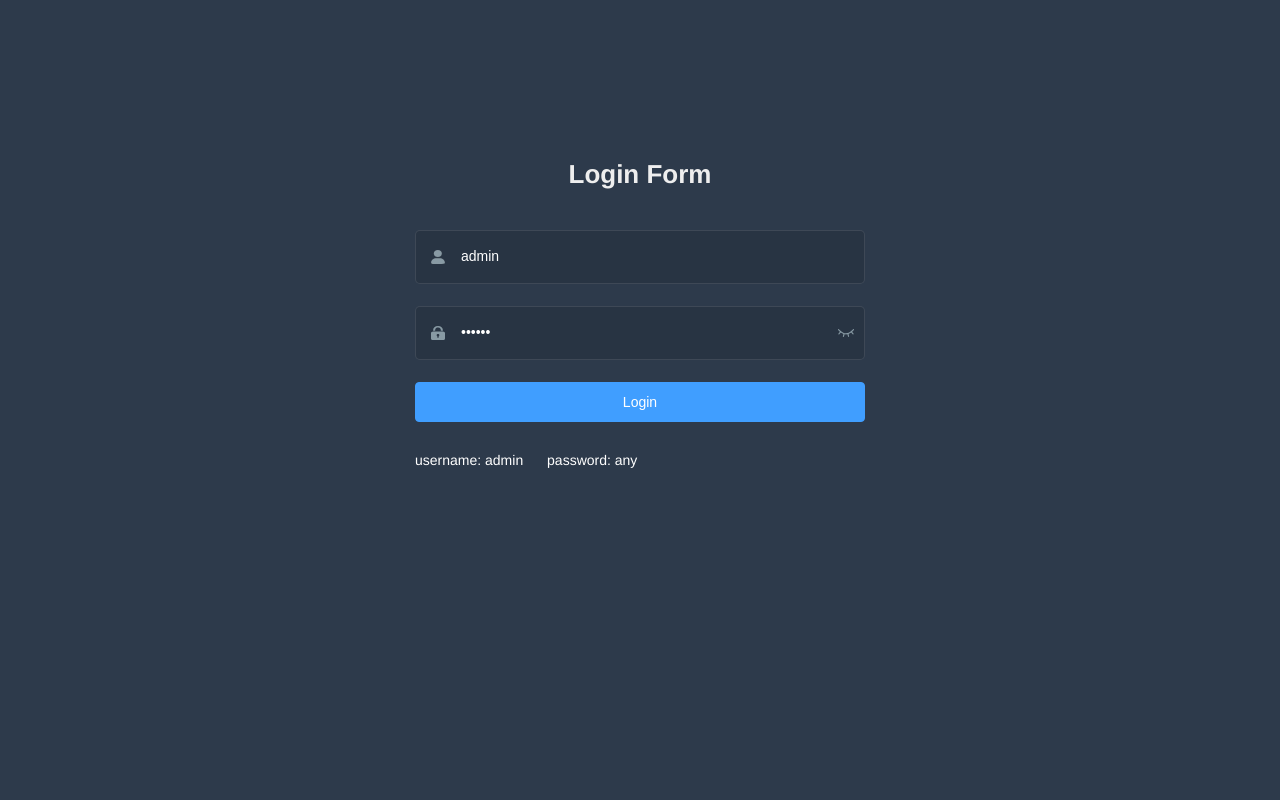
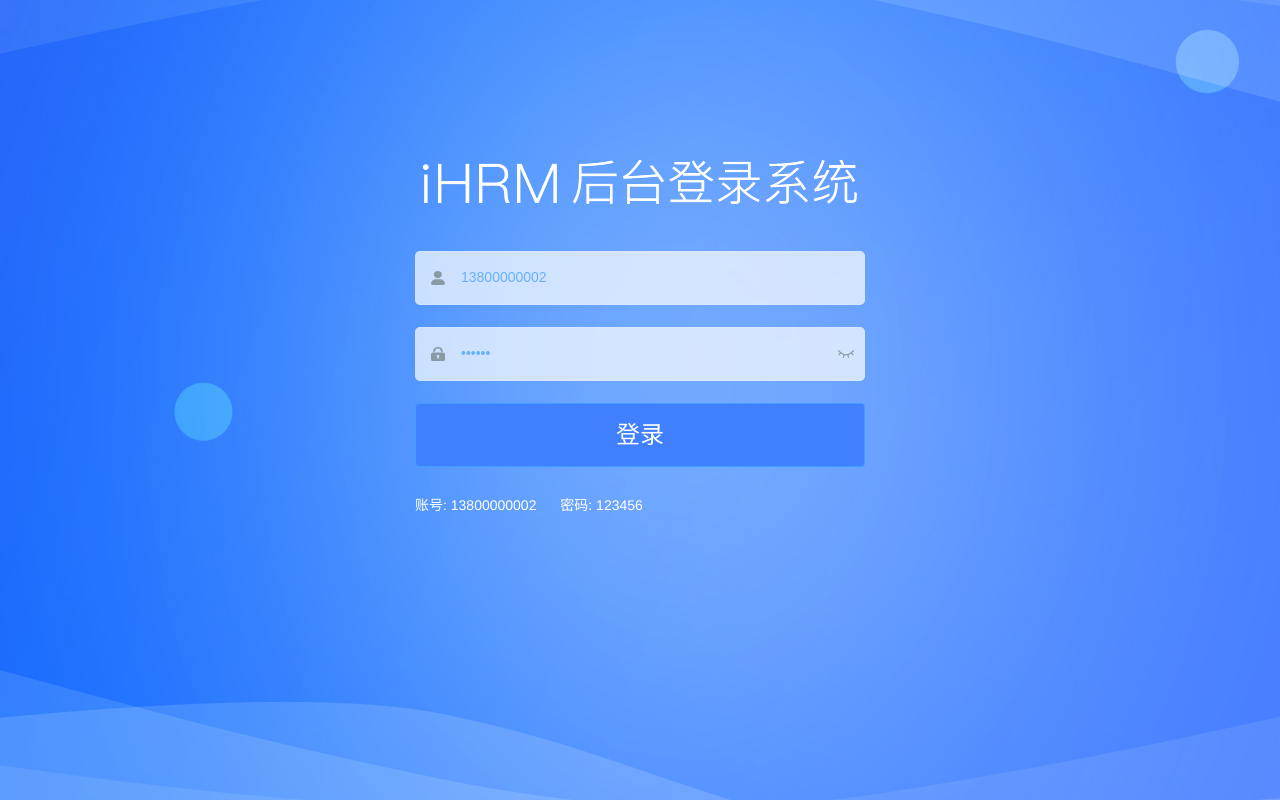
Before and after one commit to ynag1/vue-admin-template, a Vue app: page /#/login in a window 1280 px wide. Built offline with nearby package versions, Linux system fonts and the light colour scheme.

Commit message:
登录页面的修改

```diff
--- a/src/views/login/index.vue
+++ b/src/views/login/index.vue
@@ -1,9 +1,17 @@
 <template>
   <div class="login-container">
-    <el-form ref="loginForm" :model="loginForm" :rules="loginRules" class="login-form" auto-complete="on" label-position="left">
-
+    <el-form
+      ref="loginForm"
+      :model="loginForm"
+      :rules="loginRules"
+      class="login-form"
+      auto-complete="on"
+      label-position="left"
+    >
       <div class="title-container">
-        <h3 class="title">Login Form</h3>
+        <h3 class="title">
+          <img src="@/assets/common/login-logo.png" alt="" />
+        </h3>
       </div>
 
       <el-form-item prop="username">
@@ -37,17 +45,25 @@
           @keyup.enter.native="handleLogin"
         />
         <span class="show-pwd" @click="showPwd">
-          <svg-icon :icon-class="passwordType === 'password' ? 'eye' : 'eye-open'" />
+          <svg-icon
+            :icon-class="passwordType === 'password' ? 'eye' : 'eye-open'"
+          />
         </span>
       </el-form-item>
 
-      <el-button :loading="loading" type="primary" style="width:100%;margin-bottom:30px;" @click.native.prevent="handleLogin">Login</el-button>
+      <el-button
+        :loading="loading"
+        type="primary"
+        style="width: 100%; margin-bottom: 30px"
+        class="loginBtn"
+        @click.native.prevent="handleLogin"
+        >登录</el-button
+      >
 
       <div class="tips">
-        <span style="margin-right:20px;">username: admin</span>
-        <span> password: any</span>
+        <span style="margin-right: 20px">账号: 13800000002</span>
+        <span> 密码: 123456</span>
       </div>
-
     </el-form>
   </div>
 </template>
@@ -74,8 +90,8 @@ export default {
     }
     return {
       loginForm: {
-        username: 'admin',
-        password: '111111'
+        username: '13800000002',
+        password: '123456'
       },
       loginRules: {
         username: [{ required: true, trigger: 'blur', validator: validateUsername }],
@@ -129,8 +145,8 @@ export default {
 /* 修复input 背景不协调 和光标变色 */
 /* Detail see https://github.com/PanJiaChen/vue-element-admin/pull/927 */
 
-$bg:#283443;
-$light_gray:#fff;
+$bg: #283443;
+$light_gray: #68b0fe; // 将输入框颜色改成蓝色
 $cursor: #fff;
 
 @supports (-webkit-mask: none) and (not (cater-color: $cursor)) {
@@ -141,6 +157,8 @@ $cursor: #fff;
 
 /* reset element-ui css */
 .login-container {
+  background-image: url('~@/assets/common/login.jpg'); // 设置背景图片
+  background-position: center; // 将图片位置设置为充满整个屏幕
   .el-input {
     display: inline-block;
     height: 47px;
@@ -165,17 +183,26 @@ $cursor: #fff;
 
   .el-form-item {
     border: 1px solid rgba(255, 255, 255, 0.1);
-    background: rgba(0, 0, 0, 0.1);
+    background: rgba(255, 255, 255, 0.7); // 输入登录表单的背景色
     border-radius: 5px;
     color: #454545;
+  }
+  .el-form-item__error {
+    color: #fff;
+  }
+  .loginBtn {
+    background: #407ffe;
+    height: 64px;
+    line-height: 32px;
+    font-size: 24px;
   }
 }
 </style>
 
 <style lang="scss" scoped>
-$bg:#2d3a4b;
-$dark_gray:#889aa4;
-$light_gray:#eee;
+$bg: #2d3a4b;
+$dark_gray: #889aa4;
+$light_gray: #eee;
 
 .login-container {
   min-height: 100%;
```
